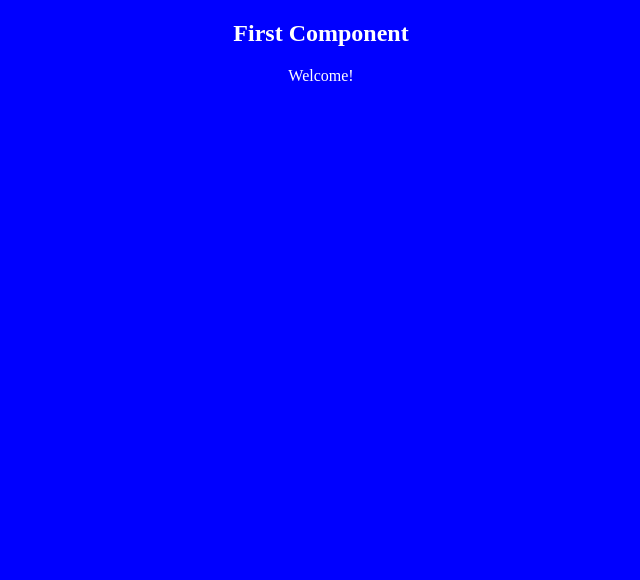
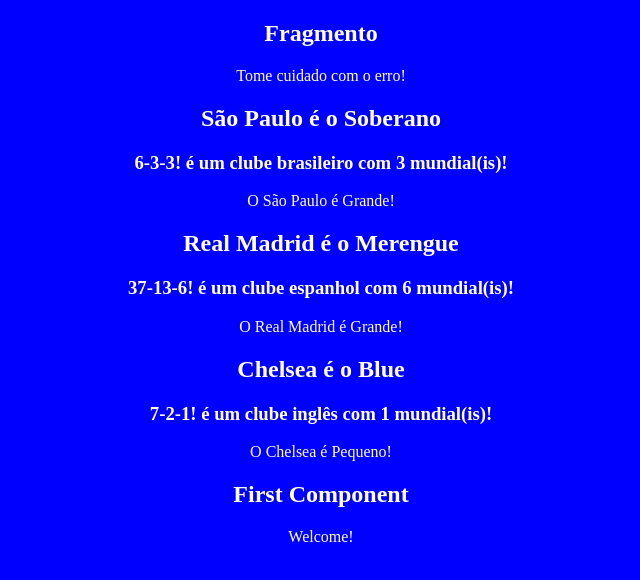
Before and after one commit to andytxr/fundamentos-react, a React (Create React App) app: page / in a window 1280 px wide. Shown: the top 580 px of the page, without its empty margins (319-959 px from the left). Built offline with nearby package versions, Linux system fonts and the light colour scheme.

Commit message:
Iniciando componente App

```diff
--- /dev/null
+++ b/src/App.jsx
@@ -0,0 +1,23 @@
+import React from "react";
+
+import First from './components/basics/First'
+import Parameters from './components/basics/Parameters'
+import Fragments from './components/basics/Fragments'
+
+export default function App(props){
+    return(
+
+        <div id="app">
+
+            <Fragments/>
+            <Parameters title="São Paulo " surname="Soberano" subtitle="6-3-3" country="brasileiro" mundial={3}/>
+            <Parameters title="Real Madrid" surname="Merengue" country="espanhol" subtitle="37-13-6" mundial={6}/>
+            <Parameters title="Chelsea" surname="Blue" subtitle="7-2-1" country="inglês" mundial={1}/>
+            <First></First>
+
+        </div>
+
+    )
+
+
+}
--- a/src/components/basics/First.js
+++ b/src/components/basics/First.jsx
@@ -11,6 +11,7 @@
             <p>
                 {msg}
             </p>
-        </div>);
+        </div>
+    );
 
 }
--- /dev/null
+++ b/src/components/basics/Fragments.jsx
@@ -0,0 +1,14 @@
+import React from 'react';
+
+export default function Fragments(props){
+
+    return(
+
+        <>
+            <h2>Fragmento</h2>
+            <p>Tome cuidado com o erro!</p>
+        </>
+
+    )
+
+}
--- /dev/null
+++ b/src/components/basics/Parameters.jsx
@@ -0,0 +1,19 @@
+import React from "react";
+
+export default function Parameters(props){
+
+    const subtitle = props.subtitle;
+    const status = props.mundial < 3 ? 'Pequeno!' : 'Grande!';
+
+    return (
+
+        <div>
+            <h2>{props.title} é o {props.surname}</h2>
+            <h3>{subtitle}! é um clube {props.country} com {props.mundial} mundial(is)!</h3>
+
+            <p>O {props.title} é {status}</p>
+        </div>
+
+    )
+
+}
--- a/src/index.js
+++ b/src/index.js
@@ -1,6 +1,7 @@
 import ReactDOM from 'react-dom';
 import React from 'react';
+
 import './index.css';
-import First from './components/basics/First.js'
+import App from './App'
 
-ReactDOM.render(<div><First></First></div>, document.getElementById('root'));
+ReactDOM.render(<App/>, document.getElementById('root'));
```
